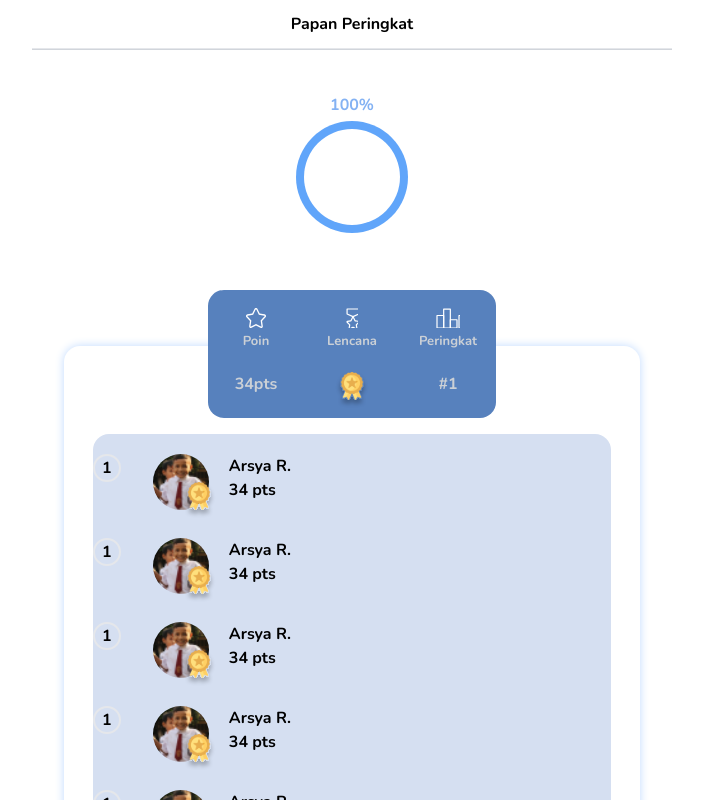
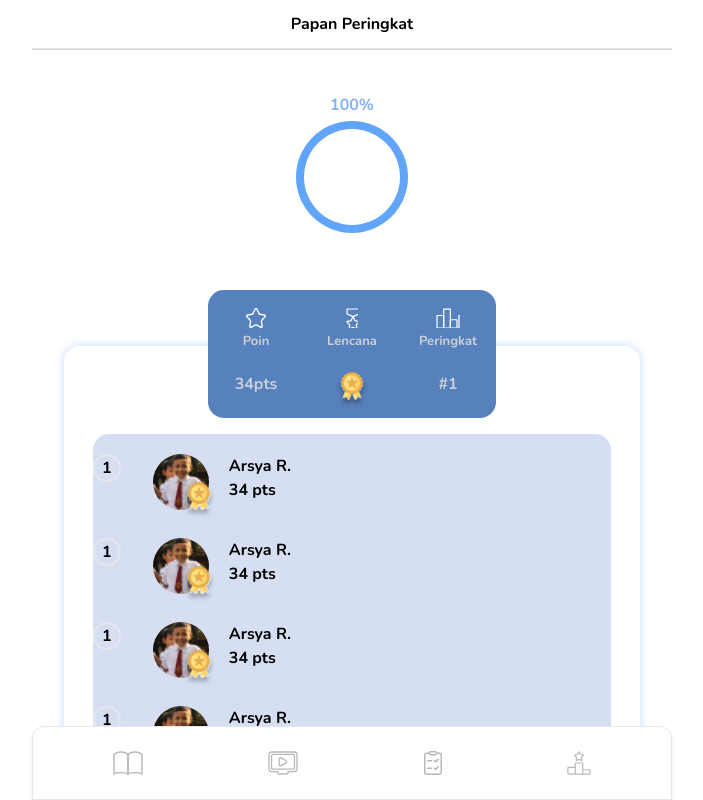
Before and after one commit to Devanoz/belajarmatematika.id, a Nuxt app: page /leaderboard in a window 1280 px wide. Shown: the top 800 px of the page, without its empty margins (288-991 px from the left). Built offline with nearby package versions, Linux system fonts and the light colour scheme.

Commit message:
feat: :sparkles: poc navigation

```diff
--- a/components/navigation/Navigation.vue
+++ b/components/navigation/Navigation.vue
@@ -3,7 +3,7 @@
     <div
       class="h-full flex justify-between items-center w-full"
     >
-      <NuxtLink to="/">
+      <NuxtLink to="/home">
         <div class="materi" @click="doClick">
           <img class="h-6 w-auto" src="~/assets/img/navbar/basic/materi.svg" :style="{backgroundColor : getColor()}">
         </div>
@@ -14,9 +14,12 @@
       <div class="tantangan">
         <img class="h-6 w-auto" src="~/assets/img/navbar/basic/tantangan.svg">
       </div>
-      <div class="pering">
-        <img class="h-6 w-auto" src="~/assets/img/navbar/basic/peringkat.svg">
-      </div>
+
+      <NuxtLink to="/leaderboard">
+        <div class="pering">
+          <img class="h-6 w-auto" src="~/assets/img/navbar/basic/peringkat.svg">
+        </div>
+      </NuxtLink>
     </div>
   </div>
 </template>
--- a/layouts/app.vue
+++ b/layouts/app.vue
@@ -1,7 +1,9 @@
 <template>
-  <div>
-    <div>My blog navigation bar here</div>
-    <Nuxt />
+  <div class="bg-slate-700 flex justify-center items-stretch min-h-screen h-full">
+    <div class="bg-slate-50 h-auto max-w-screen-sm w-full">
+      <Nuxt />
+      <Navigation />
+    </div>
   </div>
 </template>
 
--- a/pages/leaderboard.vue
+++ b/pages/leaderboard.vue
@@ -3,18 +3,20 @@
     <div class="title text-center my-3">
       <h1>Papan Peringkat</h1>
     </div>
-    <hr class="bg-gray-300 h-0.5" />
+    <hr class="bg-gray-300 h-0.5">
     <div
       class="progress-section h-64 flex justify-center items-center"
     >
       <div
         class="progress-wrapper  h-2/3 w-1/2 flex flex-col justify-start items-center gap-1"
       >
-        <p class="progress-percentage text-center">100%</p>
+        <p class="progress-percentage text-center">
+          100%
+        </p>
         <div
           class="circular-progress bg-blue-400 rounded-full w-28 h-28 flex flex-col justify-center items-center"
         >
-          <div class="progress-value bg-white w-24 h-24 rounded-full"></div>
+          <div class="progress-value bg-white w-24 h-24 rounded-full" />
         </div>
       </div>
     </div>
@@ -25,31 +27,37 @@
         class="detail-peringkat w-72 h-32 mx-auto relative -top-14 rounded-2xl grid grid-cols-3 grid-rows-2 justify-items-center items-center py-4"
       >
         <div class="poin  h-auto w-16 flex flex-col text-center  items-center gap-1">
-            <div class="poin-ikon w-5  h-5"></div>
-            <p>Poin</p>
+          <div class="poin-ikon w-5  h-5" />
+          <p>Poin</p>
         </div>
         <div class="lencana  h-auto w-16 flex flex-col text-center items-center gap-1">
-            <div class="lencana-ikon w-3  h-5"></div>
-            <p>Lencana</p>
+          <div class="lencana-ikon w-3  h-5" />
+          <p>Lencana</p>
         </div>
         <div class="peringkat  h-auto w-16 flex flex-col text-center items-center gap-1">
-            <div class="peringkat-ikon w-6  h-5"></div>
-            <p>Peringkat</p>
+          <div class="peringkat-ikon w-6  h-5" />
+          <p>Peringkat</p>
         </div>
-        <div class="poin-pts  h-3 w-16 text-center">34pts</div>
-        <div class="lencana-img  h-3 w-16"><img class="mx-auto h-9 w-9" src="~/assets/img/peringkat/lencana/juara1.svg"></div>
-        <div class="no-peringkat  h-3 w-16 text-center">#1</div>
+        <div class="poin-pts  h-3 w-16 text-center">
+          34pts
+        </div>
+        <div class="lencana-img  h-3 w-16">
+          <img class="mx-auto h-9 w-9" src="~/assets/img/peringkat/lencana/juara1.svg">
+        </div>
+        <div class="no-peringkat  h-3 w-16 text-center">
+          #1
+        </div>
       </div>
       <div
         class="leaderboard-list h-[24.875rem] mx-auto -mt-10 rounded-2xl overflow-y-scroll py-5"
       >
-      <leaderboard/>
-      <leaderboard/>
-      <leaderboard/>
-      <leaderboard/>
-      <leaderboard/>
-      <leaderboard/>
-    </div>
+        <leaderboard />
+        <leaderboard />
+        <leaderboard />
+        <leaderboard />
+        <leaderboard />
+        <leaderboard />
+      </div>
     </div>
   </div>
 </template>
@@ -61,7 +69,8 @@ export default {
   name: 'Leaderboard',
   components: {
     leaderboard
-  }
+  },
+  layout: 'app'
 
 }
 </script>
```
